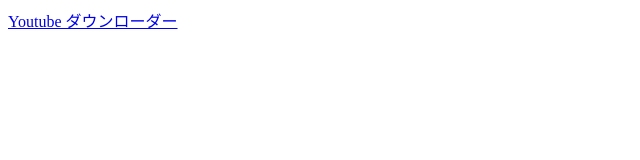
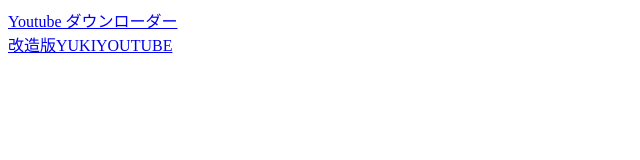
Before and after one commit to ztttas1/ztttas1.github.io, a plain HTML site: page index.html in a window 1280 px wide. Shown: the whole page, without its empty margins (0-640 px from the left). Drawn offline with Linux system fonts and the light colour scheme.

Commit message:
Update index.html

```diff
--- a/index.html
+++ b/index.html
@@ -5,4 +5,4 @@
     <title>sumikazeのプログラム倉庫</title>
     <link rel="icon" type="image/png" href="https://autumn.revolt.chat/attachments/L7Qyn1TVOjIuAdXvC51ZG3qvQAo9DU8IKBqc9S939c/897f01a3a4f01c7d9e0f1af1931c323d7f3185e612.png">
   </head>
-  <a href="https://replit.com/@ztttas11/ydl">Youtube ダウンローダー</a>
+  <a href="https://replit.com/@ztttas11/ydl">Youtube ダウンローダー</a><br><a href="https://github.com/Skype-GitHub/YUKI-2">改造版YUKIYOUTUBE</a>
```
